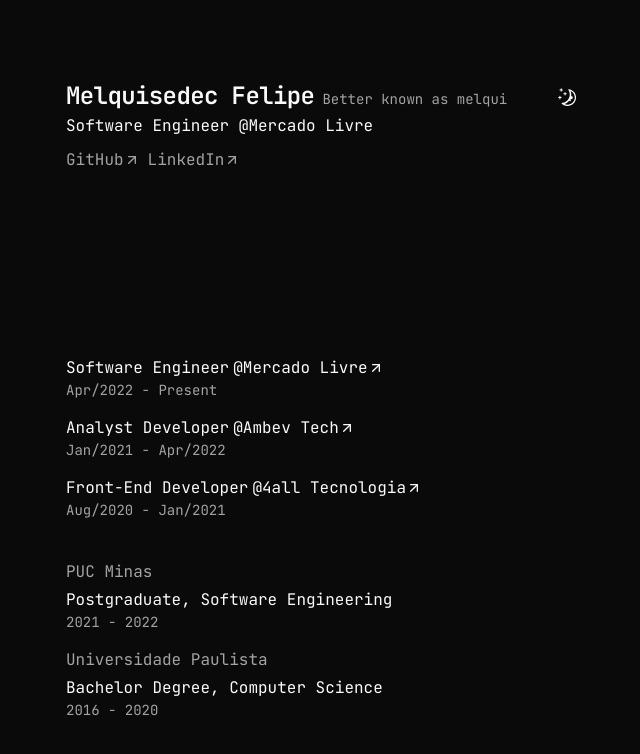
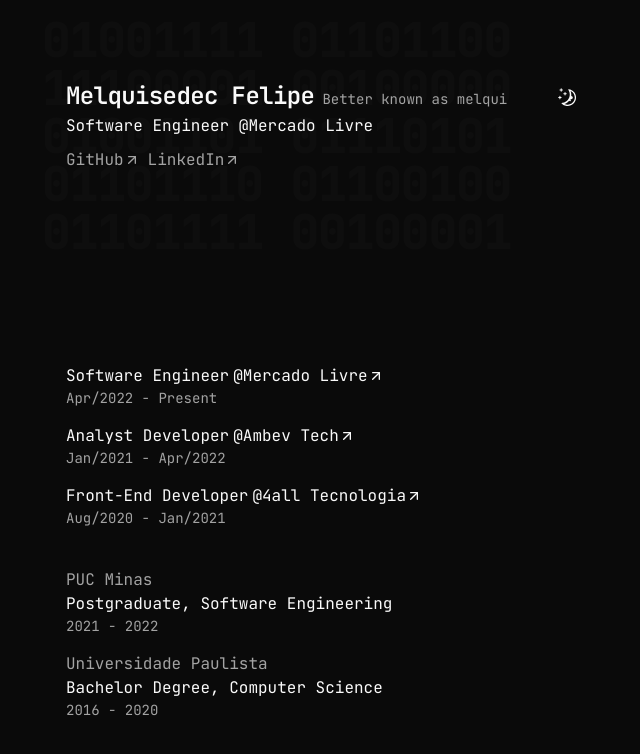
Before and after one commit to melquisedecfelipe/melquisedec.dev, a Next.js app: page / in a window 1280 px wide. Shown: the top 754 px of the page, without its empty margins (314-954 px from the left). Built offline with nearby package versions, Linux system fonts and the light colour scheme.

Commit message:
Update style in home

```diff
--- a/src/app/page.tsx
+++ b/src/app/page.tsx
@@ -11,7 +11,12 @@
 
 export default function Home() {
   return (
-    <main className="max-w-[600px] m-auto p-4 lg:p-10 lg:py-20 h-screen flex flex-col justify-between">
+    <main className="max-w-[600px] m-auto p-4 lg:p-10 lg:py-20 md:h-screen flex flex-col justify-between relative">
+      <h1 className="scroll-m-20 text-4xl font-extrabold tracking-tight lg:text-5xl absolute z-0 opacity-5 text-muted-foreground dark:opacity-15 dark:text-muted top-4 left-4 max-w-[500px]">
+        01001111 01101100 11100001 00100000 01001101 01110101 01101110 01100100
+        01101111 00100001
+      </h1>
+
       <div className="relative">
         <div className="flex flex-col md:flex-row md:gap-2 md:items-baseline">
           <h3 className="scroll-m-20 text-2xl font-semibold tracking-tight">
@@ -36,8 +41,8 @@
         </div>
       </div>
 
-      <div>
-        <div className="space-y-4 mt-10">
+      <div className="grid gap-10 mt-28">
+        <div className="space-y-4">
           {EXPERIENCES.map(experience => (
             <div key={experience.url}>
               <div className="flex flex-col gap-2 md:gap-4">
@@ -60,13 +65,14 @@
           ))}
         </div>
 
-        <div className="space-y-4 mt-10">
+        <div className="space-y-4">
           {EDUCATION.map(education => (
             <div key={education.institution}>
-              <p className="text-muted-foreground grid gap-1">
+              <p className="text-muted-foreground grid">
                 {education.institution}
                 <span className="text-primary">{education.course}</span>
               </p>
+
               <p className="text-sm text-muted-foreground">
                 {education.period}
               </p>
```
